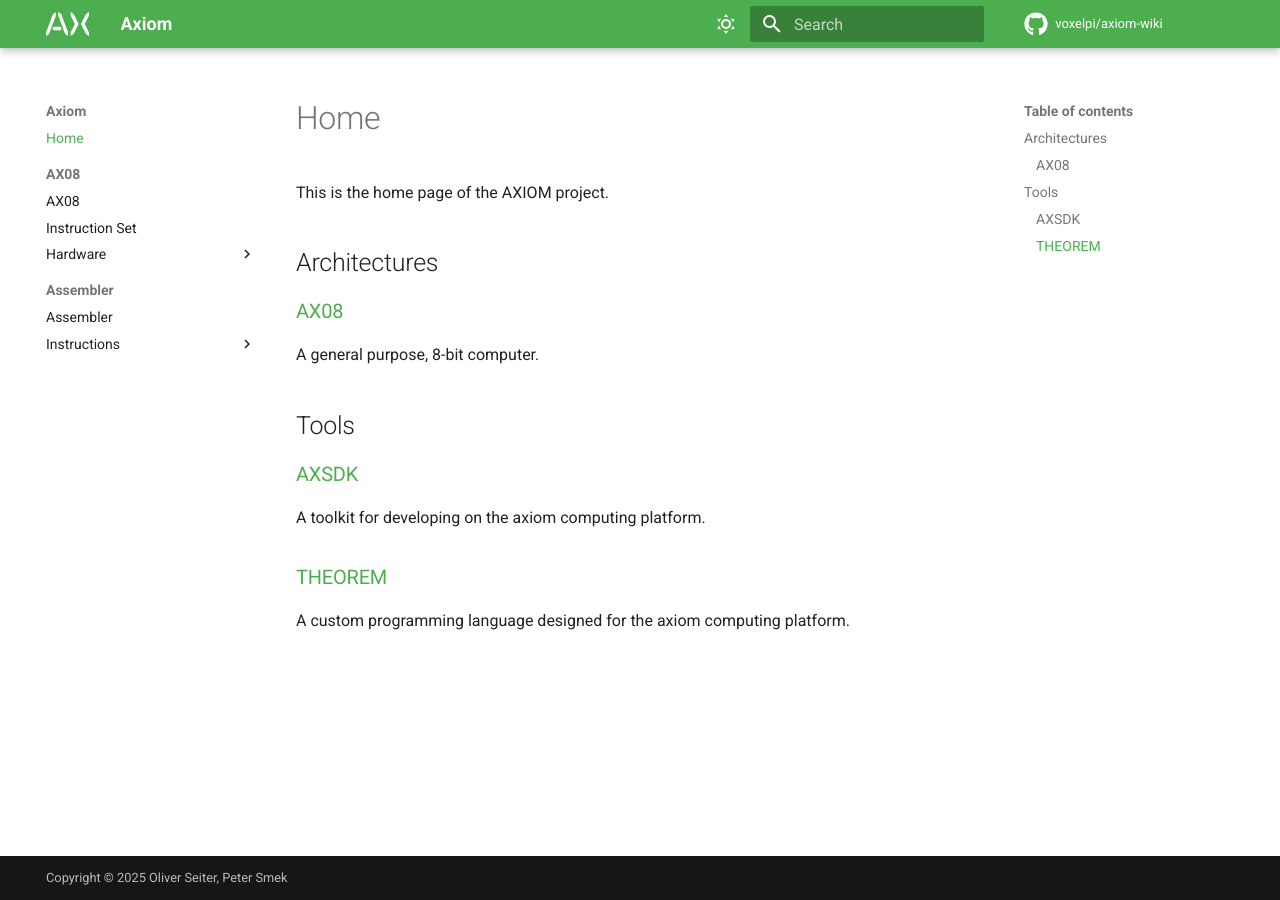
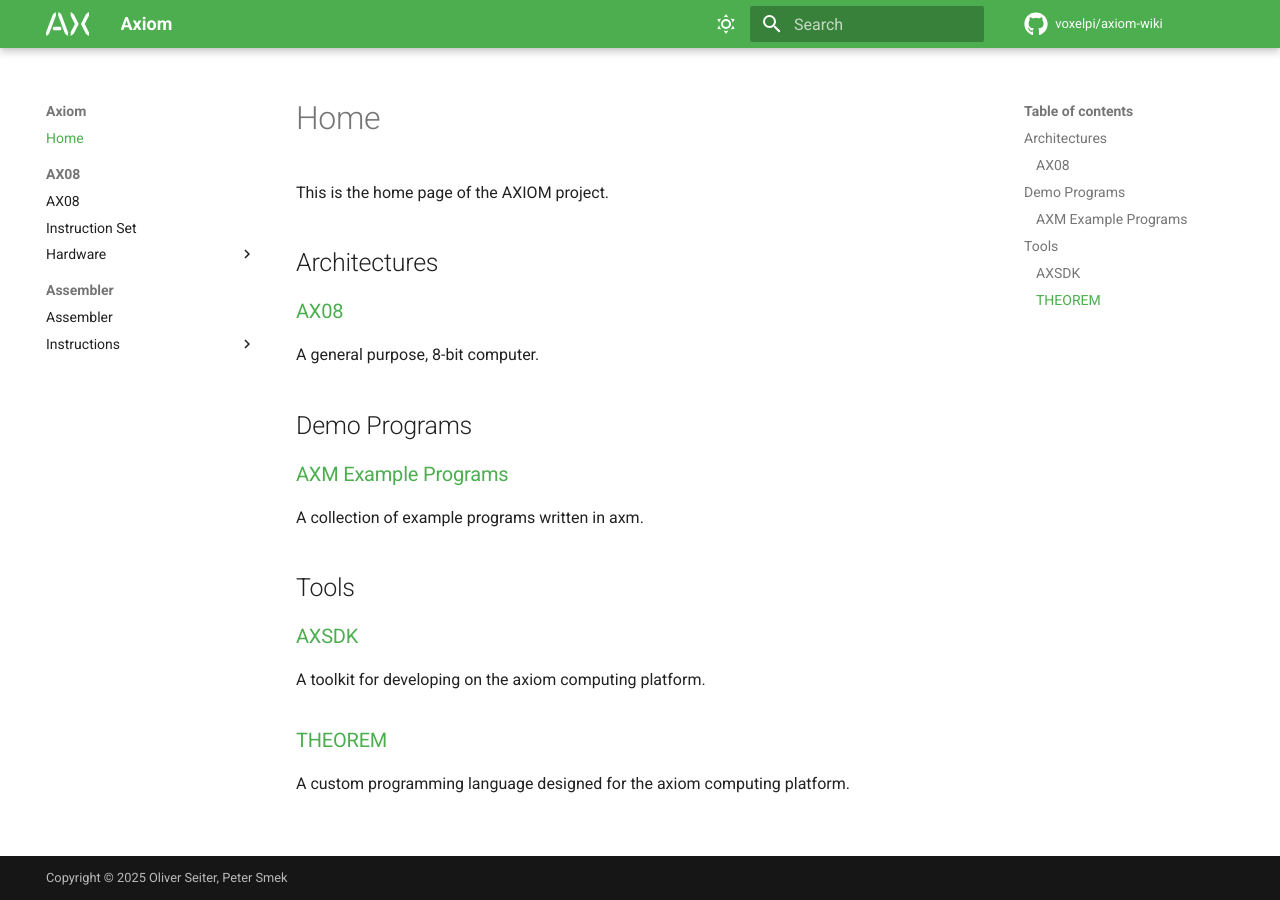
Before and after one commit to VoxelPi/Axiom-Wiki, an MkDocs documentation site: the page built from docs/index.md, in a window 1280 px wide. Built offline with MkDocs 1.6.1 and Material for MkDocs 9.7.7, drawn with Linux system fonts in a browser that asks for light colours; comment, search, counter and statistics services are not loaded.

Commit message:
Add axm examples repo to home page

```diff
--- a/docs/index.md
+++ b/docs/index.md
@@ -8,6 +8,12 @@ This is the home page of the AXIOM project.
 
 A general purpose, 8-bit computer.
 
+## Demo Programs
+
+### [AXM Example Programs](https://github.com/VoxelPi/AxiomAsmPrograms)
+
+A collection of example programs written in axm.
+
 ## Tools
 
 ### [AXSDK](https://github.com/VoxelPi/Axiom/)
```
